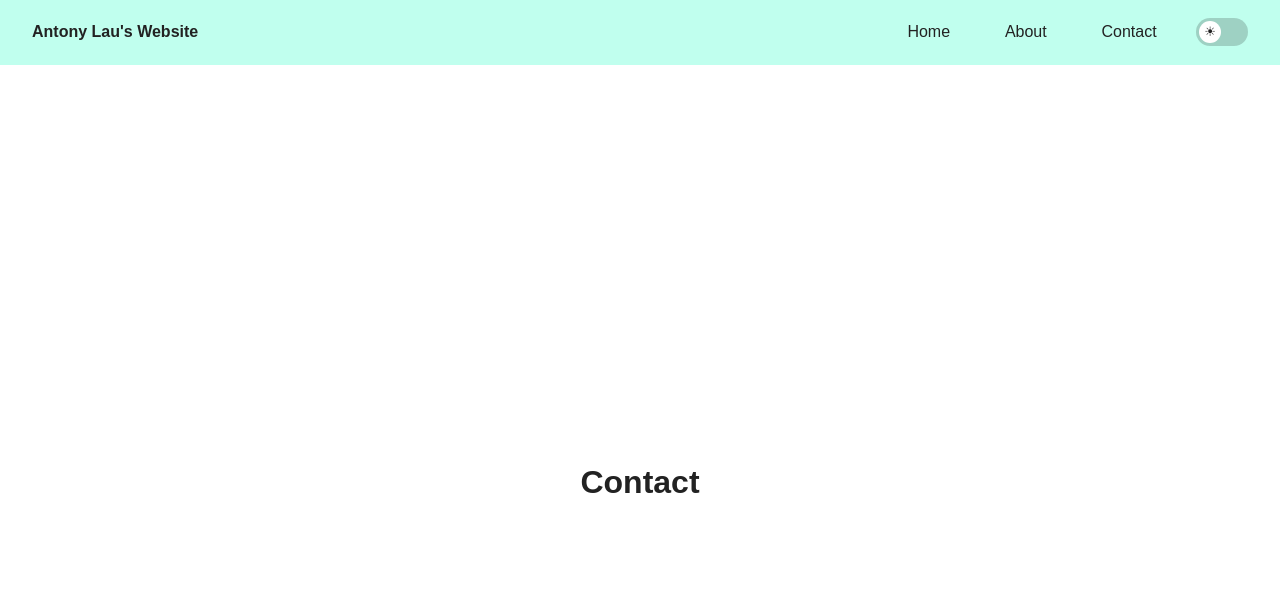
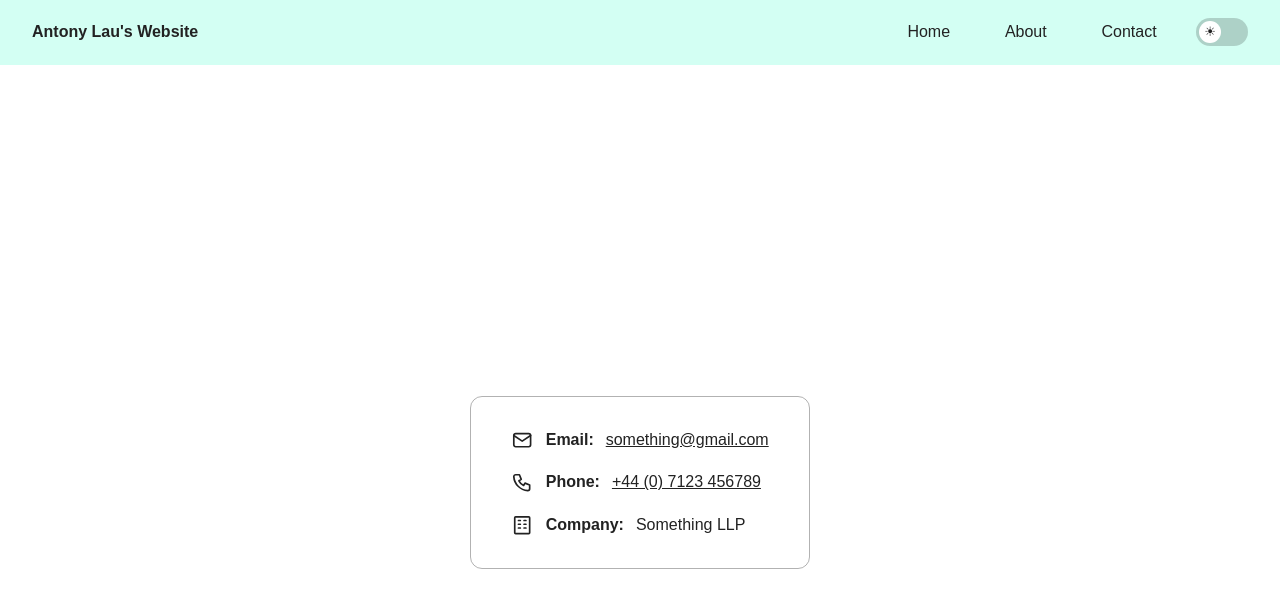
Before and after one commit to antonlau-1/antonylau.github.io, a Jekyll site: the page built from contact.md, in a window 1280 px wide. Shown: the top 608 px of the page. Built offline with Jekyll 4.4.1, drawn with Linux system fonts in a browser that asks for light colours; our own code applies the rules of GitHub Pages for plain Markdown files.

Commit message:
small tweaks and daily improvements

```diff
--- a/_layouts/default.html
+++ b/_layouts/default.html
@@ -15,6 +15,9 @@
         })();
     </script>
     <link rel="stylesheet" href="{{ '/assets/style.css' | relative_url }}">
+    {% if page.page_css %}
+    <link rel="stylesheet" href="{{ '/assets/' | append: page.page_css | append: '.css' | relative_url }}">
+    {% endif %}
 </head>
 <body>
     <nav>
@@ -27,7 +30,7 @@
         <button id="theme-toggle" type="button" aria-label="Toggle light/dark mode"></button>
     </nav>
 
-    <main>
+    <main class="{{ page.page_css }}">
         {{ content }}
     </main>
 
--- /dev/null
+++ b/assets/contact.css
@@ -0,0 +1,48 @@
+main.contact {
+    justify-content: center;
+    align-items: center;
+}
+
+main.contact .contact-card {
+    display: flex;
+    flex-direction: column;
+    gap: 1.25rem;
+    padding: 2rem 2.5rem;
+    border: 1px solid var(--outline);
+    border-radius: 12px;
+}
+
+main.contact .contact-row {
+    display: flex;
+    align-items: center;
+    gap: 0.75rem;
+}
+
+main.contact .icon {
+    width: 1.4rem;
+    height: 1.4rem;
+    flex-shrink: 0;
+    fill: none;
+    stroke: currentColor;
+    stroke-width: 1.8;
+    stroke-linecap: round;
+    stroke-linejoin: round;
+}
+
+main.contact .label {
+    font-weight: bold;
+}
+
+main.contact a {
+    color: inherit;
+}
+
+@media (max-width: 600px) {
+    main.contact .contact-card {
+        padding: 1.5rem;
+    }
+
+    main.contact .contact-row {
+        flex-wrap: wrap;
+    }
+}
--- a/assets/style.css
+++ b/assets/style.css
@@ -1,7 +1,7 @@
 :root {
     --bg: #ffffff;
     --text: #222222;
-    --nav-bg: #C0FFEE;
+    --nav-bg: #C0FFEEB3;
     --nav-text: #222222;
     --outline: rgba(0, 0, 0, 0.3);
     --track: rgba(0, 0, 0, 0.18);
@@ -11,7 +11,7 @@
 [data-theme="dark"] {
     --bg: #1e1e1e;
     --text: #eeeeee;
-    --nav-bg: #1f5c58;
+    --nav-bg: #1f5c58B3;
     --nav-text: #eeeeee;
     --outline: rgba(255, 255, 255, 0.35);
     --track: rgba(255, 255, 255, 0.25);
@@ -113,3 +113,28 @@ main {
     align-items: center;
     padding: 0 1rem;
 }
+
+@media (max-width: 600px) {
+    nav {
+        flex-wrap: wrap;
+        padding: 0.75rem 1rem;
+        gap: 0.5rem 0.75rem;
+    }
+
+    nav .brand {
+        flex-basis: 100%;
+    }
+
+    nav ul {
+        margin-left: 0;
+        gap: 0.25rem;
+    }
+
+    nav ul a {
+        padding: 0.4rem 0.6rem;
+    }
+
+    #theme-toggle {
+        margin-left: auto;
+    }
+}
--- a/contact.md
+++ b/contact.md
@@ -1,6 +1,48 @@
 ---
 layout: default
 permalink: /contact/
+page_css: contact
 ---
 
-# Contact
+<div class="contact-card">
+  <div class="contact-row">
+    <svg class="icon" viewBox="0 0 24 24" aria-hidden="true">
+      <rect x="3" y="5" width="18" height="14" rx="2"/>
+      <path d="M3 7l9 6 9-6"/>
+    </svg>
+    <span class="label">Email:</span>
+    <span id="email-slot">Enable JavaScript to see email</span>
+  </div>
+
+  <div class="contact-row">
+    <svg class="icon" viewBox="0 0 24 24" aria-hidden="true">
+      <path d="M5 4h4l2 5-2.5 1.5a11 11 0 0 0 5 5L15 13l5 2v4a2 2 0 0 1-2 2A16 16 0 0 1 3 6a2 2 0 0 1 2-2z"/>
+    </svg>
+    <span class="label">Phone:</span>
+    <span id="phone-slot">Enable JavaScript to see phone</span>
+  </div>
+
+  <div class="contact-row">
+    <svg class="icon" viewBox="0 0 24 24" aria-hidden="true">
+      <rect x="4" y="3" width="16" height="18" rx="1"/>
+      <path d="M8 7h2M14 7h2M8 11h2M14 11h2M8 15h2M14 15h2"/>
+    </svg>
+    <span class="label">Company:</span>
+    <span>Something LLP</span>
+  </div>
+</div>
+
+<script>
+(function () {
+    var addr = 'moc.liamg@gnihtemos'.split('').reverse().join('');
+    var a = document.createElement('a');
+    a.href = 'mailto:' + addr;
+    a.textContent = addr;
+    document.getElementById('email-slot').replaceWith(a);
+
+    var p = document.createElement('a');
+    p.href = 'tel:+447123456789';
+    p.textContent = '+44 (0) 7123 456789';
+    document.getElementById('phone-slot').replaceWith(p);
+})();
+</script>
```
Also changed, not shown: about.md (+1 -0 lines), assets/about.css (added, +16 -0 lines), assets/home.css (added, +18 -0 lines), index.md (+8 -1 lines), 7 other files.
